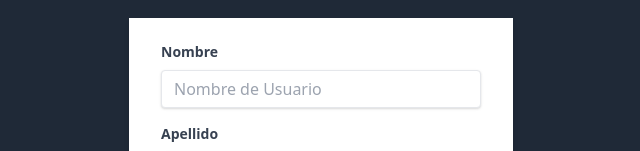
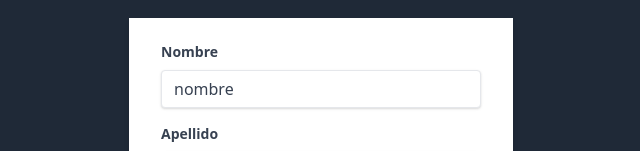
Before and after one commit to RaymonGuzman/cursoGraphQL, a Next.js app in the folder crmcliente/: page /nuevacuenta in a window 1280 px wide. Shown: the part 186-337 px from the top of the page, without its empty margins (319-959 px from the left). Built offline with nearby package versions, Linux system fonts and the light colour scheme.

Commit message:
S15:70 Agragando Formik para el manejo de los formularios

```diff
--- a/crmcliente/package.json
+++ b/crmcliente/package.json
@@ -8,8 +8,10 @@
     "start": "next start"
   },
   "dependencies": {
+    "formik": "^2.2.6",
     "next": "10.0.3",
     "react": "17.0.1",
-    "react-dom": "17.0.1"
+    "react-dom": "17.0.1",
+    "yup": "^0.32.8"
   }
 }
--- a/crmcliente/pages/nuevacuenta.js
+++ b/crmcliente/pages/nuevacuenta.js
@@ -1,7 +1,22 @@
 import React, { Fragment } from 'react';
 import Layout from '../components/Layout';
+import { useFormik } from 'formik';
+import * as Yup from 'yup';
 
 const nuevaCuenta = () => {
+  // Validación del formulario
+  const formik = useFormik({
+    initialValues: {
+      nombre: 'nombre',
+      apellido: '',
+      email: '',
+      password: '',
+    },
+    onSubmit: (valores) => {
+      console.log(valores);
+    },
+  });
+
   return (
     <div>
       <Layout>
@@ -9,7 +24,10 @@ const nuevaCuenta = () => {
 
         <div className="flex justify-center mt-5">
           <div className="w-full max-w-sm">
-            <form className="bg-white shadow-md px-8 pt-6 pb-8 mb-4">
+            <form
+              className="bg-white shadow-md px-8 pt-6 pb-8 mb-4"
+              onSubmit={formik.handleSubmit}
+            >
               <div className="mb-4">
                 <label
                   className="block text-gray-700 text-sm font-bold mb-2"
@@ -22,6 +40,7 @@ const nuevaCuenta = () => {
                   id="nombre"
                   type="text"
                   placeholder="Nombre de Usuario"
+                  value={formik.values.nombre}
                 ></input>
               </div>
               <div className="mb-4">
@@ -36,6 +55,7 @@ const nuevaCuenta = () => {
                   id="apellido"
                   type="text"
                   placeholder="Apellido del Usuario"
+                  value={formik.values.apellido}
                 ></input>
               </div>
               <div className="mb-4">
@@ -50,6 +70,7 @@ const nuevaCuenta = () => {
                   id="email"
                   type="email"
                   placeholder="Email Usuario"
+                  value={formik.values.email}
                 ></input>
               </div>
               <div className="mb-4">
@@ -64,6 +85,7 @@ const nuevaCuenta = () => {
                   id="password"
                   type="password"
                   placeholder="Password Usuario"
+                  value={formik.values.password}
                 ></input>
               </div>
 
```
Also changed, not shown: 2 other files (tests, documents, lock files or other folders).
